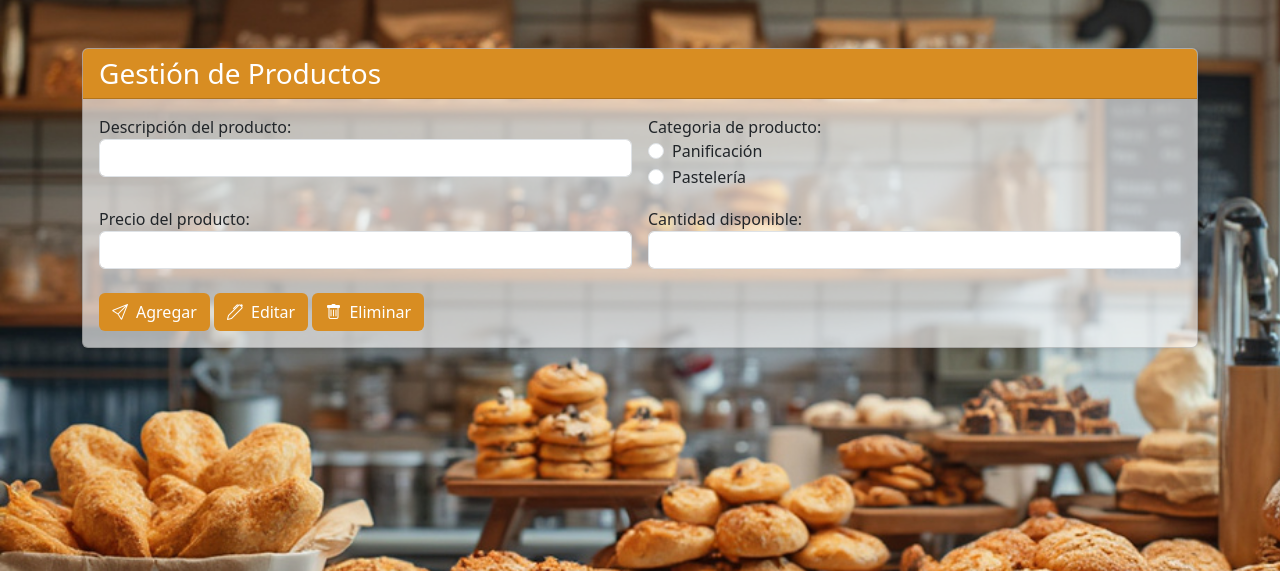
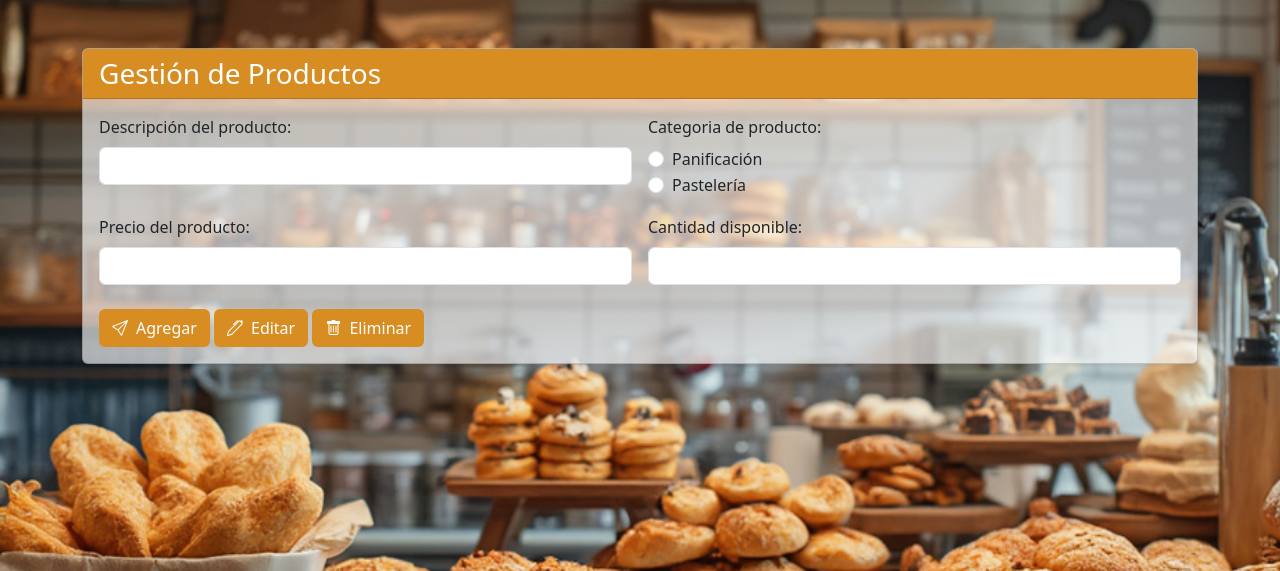
Before and after one commit to Davidarpires25/LaboratorioProgramacion3, a Python web app: template Templates/Registro-gestion-productos.html in a window 1280 px wide. Shown: the part 68-639 px from the top of the page. Run offline with Jinja, Linux system fonts and the light colour scheme; the template is opened without the code that fills it, so the values that code supplies are empty; some libraries are stand-ins or nearby versions.

Commit message:
se corrigieron los estilos de los botones al ser presionados, se agrego la clase form-label a los labels de gestion productos

```diff
--- a/Css/home.css
+++ b/Css/home.css
@@ -122,3 +122,8 @@ footer p{
     opacity: 0.9;
     mix-blend-mode: overlay;
 }
+
+
+.dropdown-item{
+    --bs-dropdown-link-active-bg: #925f18;
+}
--- a/Templates/Registro-gestion-pedidos.html
+++ b/Templates/Registro-gestion-pedidos.html
@@ -13,7 +13,7 @@
 <body>
     <nav class="navbar navbar-expand-lg ">
         <div class="container">
-            <a class="navbar-brand" href="#"><h3>Panadería El Maná</h3></a>
+            <a class="navbar-brand" href="Home.html"><h3>Panadería El Maná</h3></a>
             <button class="navbar-toggler" type="button" data-bs-toggle="collapse" data-bs-target="#navbarNav" aria-controls="navbarNav" aria-expanded="false" aria-label="Toggle navigation">
                 <span class="navbar-toggler-icon"></span>
             </button>
@@ -23,7 +23,7 @@
                         <a class="nav-link" href="Home.html">Inicio</a>
                     </li>
                     <li class="nav-item">
-                        <a class="nav-link " href="#">Gestión de Pedidos</a>
+                        <a class="nav-link " href="Registro-gestion-productos.html">Gestión de Productos</a>
                     </li>
                 </ul>
             </div>
@@ -87,7 +87,7 @@
                         </div>
                     </div>
                     <div class="mt-4">
-                        <button type="submit" class="btn btn-primary ">
+                        <button type="submit">
                             <i class="bi bi-send me-2"></i>Enviar Pedido
                         </button>
                     </div>
--- a/Templates/Registro-gestion-productos.html
+++ b/Templates/Registro-gestion-productos.html
@@ -16,7 +16,7 @@
         <nav class="navbar navbar-expand-lg">
             <div class="container">
 
-                <a class="navbar-brand" href="#"><h3>Panadería El Maná</h3></a>
+                <a class="navbar-brand" href="Home.html"><h3>Panadería El Maná</h3></a>
                 <button class="navbar-toggler" type="button" data-bs-toggle="collapse" data-bs-target="#navbarNav" aria-controls="navbarNav" aria-expanded="false" aria-label="Toggle navigation">
                     <span class="navbar-toggler-icon"></span>
                 </button>
@@ -24,13 +24,13 @@
                 <div class="collapse navbar-collapse" id="navbarNav">
                     <ul class="navbar-nav ms-auto">
                         <li class="nav-item">
-                            <a class="nav-link" href="#">Inicio</a>
+                            <a class="nav-link" href="Home.html">Inicio</a>
                         </li>
                         <li class="nav-item">
-                            <a class="nav-link " href="#">Registro de Ventas</a>
+                            <a class="nav-link " href="Registro-gestion-ventas.html">Registro de Ventas</a>
                         </li>
                         <li class="nav-item">
-                            <a class="nav-link " href="#">Registro de Pedidos</a>
+                            <a class="nav-link " href="Registro-gestion-pedidos.html">Registro de Pedidos</a>
                         </li>
                     </ul>
                 </div>
@@ -45,17 +45,15 @@
                 </div>
                 <div class="card-body">
                     <form id="productoForm" class="needs-validation">
-
                         <div class="row g-3">
-
                             <div class="col-md-6">
-                                <label for="desc_producto">Descripción del producto:</label>
+                                <label for="desc_producto" class="form-label">Descripción del producto:</label>
                                 <input type="text" class="form-control" id="desc_producto" name="Descripción de producto">
                             </div>
 
                             <div class="col-md-6">
 
-                                <label>Categoria de producto:</label><br>
+                                <label for="categoria_panificacion" class="form-label">Categoria de producto:</label><br>
                                 <div class="form-check">
                                     <input class="form-check-input" type="radio" name="categoria_producto" id="categoria_panificacion">
                                     <label class="form-check-label" for="categoria_panificacion">
@@ -72,25 +70,25 @@
                             </div>
 
                             <div class="col-md-6">
-                                <label for="costo_producto">Precio del producto:</label>
+                                <label for="costo_producto" class="form-label">Precio del producto:</label>
                                 <input type="number" class="form-control" id="costo_producto" name="Costo de producto" min="1" max="99999">
                             </div>
 
                             <div class="col-md-6">
-                                <label for="cant_producto">Cantidad disponible:</label>
+                                <label for="cant_producto" class="form-label">Cantidad disponible:</label>
                                 <input type="number" class="form-control" id="cant_producto" name="Cantidad de producto" min="1">
                             </div>
 
                         </div>
 
                         <div class="mt-4">
-                            <button type="submit" name="Agregar" class="btn btn-primary" id="boton_agregar">
+                            <button type="submit" name="Agregar"  id="boton_agregar">
                                 <i class="bi bi-send me-2"></i>Agregar
                             </button>
-                            <button type="submit" name="Editar" class="btn btn-primary" id="boton_editar">
+                            <button type="submit" name="Editar" id="boton_editar">
                                 <i class="bi bi bi-pen me-2"></i>Editar
                             </button>
-                            <button type="submit" name="Eliminar" class="btn btn-primary" id="boton_eliminar">
+                            <button type="submit" name="Eliminar" id="boton_eliminar">
                                 <i class="bi bi-trash me-2"></i>Eliminar
                             </button>
                         </div>
--- a/Templates/Registro-gestion-ventas.html
+++ b/Templates/Registro-gestion-ventas.html
@@ -24,10 +24,10 @@
                         <a class="nav-link" href="Home.html">Inicio</a>
                     </li>
                     <li class="nav-item">
-                        <a class="nav-link " href="Registro-gestion-ventas.html">Registro de Ventas</a>
+                        <a class="nav-link " href="Registro-gestion-pedidos.html">Pedidos</a>
                     </li>
                     <li class="nav-item">
-                        <a class="nav-link" href="#">Productos</a>
+                        <a class="nav-link" href="Registro-gestion-productos.html">Productos</a>
                     </li>
                     <li class="nav-item">
                         <a class="nav-link" href="#">Informes</a>
```
